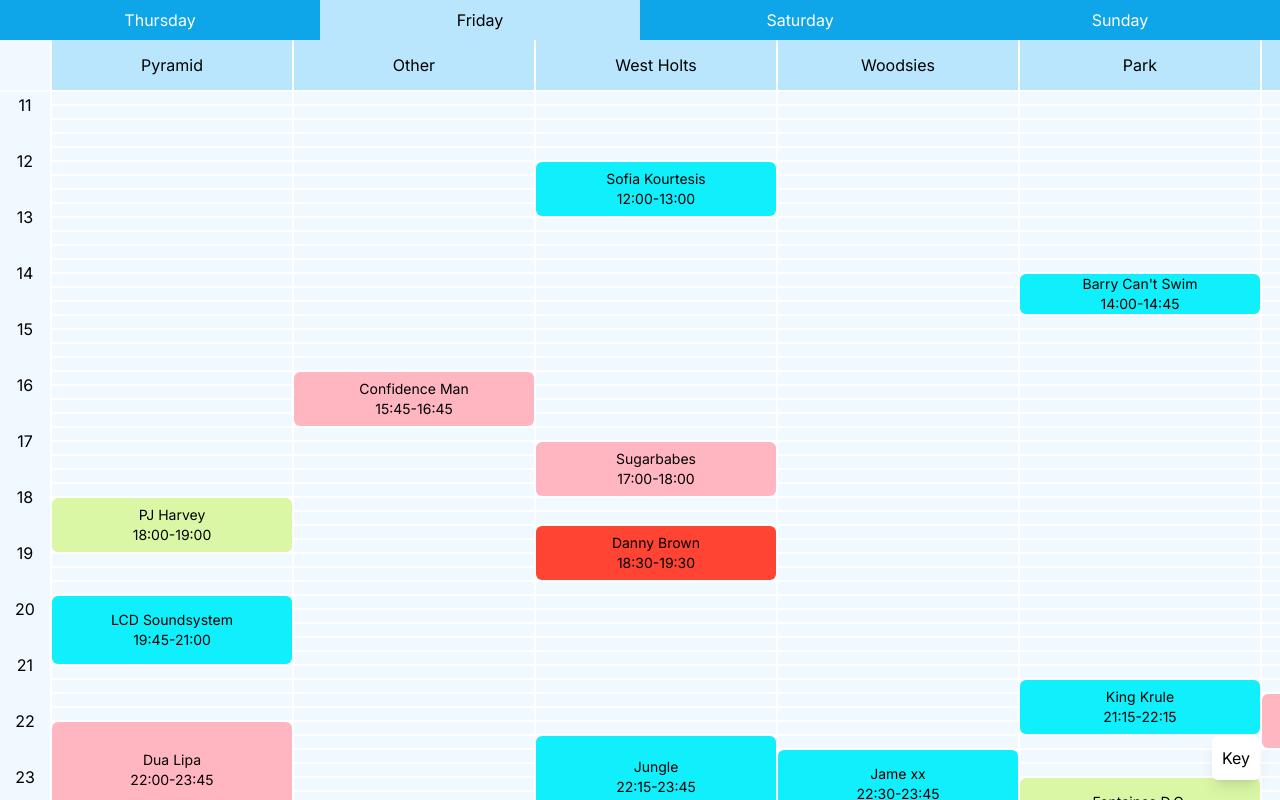
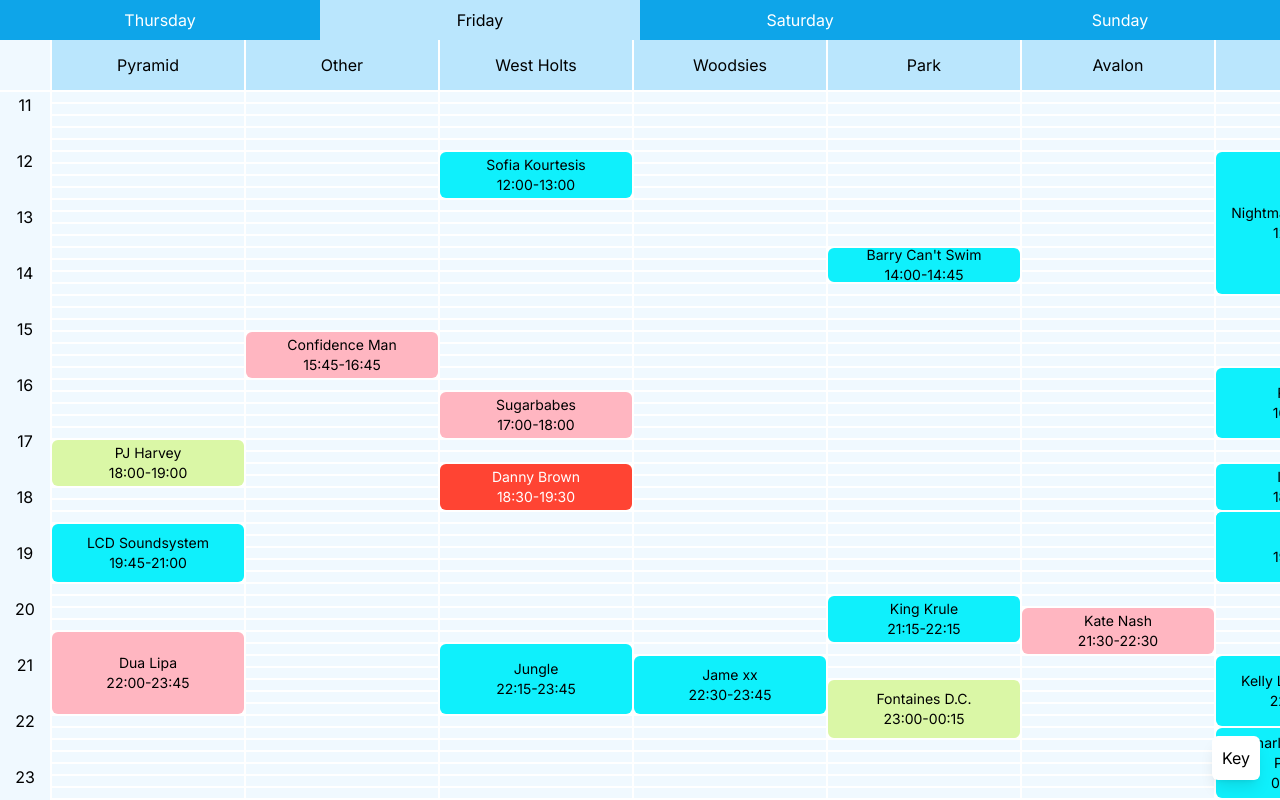
Before and after one commit to Harry-Warner/my-festival, a Next.js app: page /days/friday in a window 1280 px wide. Built offline with nearby package versions, Linux system fonts and the light colour scheme.

Commit message:
Contrast text colour for events

```diff
--- a/src/app/days/[slug]/page.tsx
+++ b/src/app/days/[slug]/page.tsx
@@ -26,8 +26,8 @@
         <NavBar />
         <div className="max-w-screen gap-0.5 overflow-auto" style={{
             display: "grid",
-            gridTemplateColumns: ` 50px repeat(${stages.length}, 240px)`,
-            gridTemplateRows: `50px repeat(${(hours.length * 4) + 1}, 12px)`,
+            gridTemplateColumns: ` 50px repeat(${stages.length}, 192px)`,
+            gridTemplateRows: `50px repeat(${(hours.length * 4) + 1}, 10px)`,
             gridAutoFlow: "column"
         }}>
             {Array.from({ length: ((hours.length * 4) + 1) * (stages.length + 1) }, (_, i) => (
@@ -48,7 +48,7 @@
             </div>
             <div className="sticky col-start-2 flex top-0 gap-0.5" style={{ gridColumnEnd: stages.length }}>
               {stages.map((stage, index) => (
-                  <div  className="bg-sky-200 flex justify-center items-center min-w-60" key={stage}>{stage}</div>
+                  <div  className="bg-sky-200 flex justify-center items-center min-w-48" key={stage}>{stage}</div>
               ))}
             </div>
             {events.map((event) => {
@@ -61,7 +61,7 @@
               const rowEnd = Math.floor((endMinutes === 0 ? endHour : endHour + (endMinutes * (4 / 60))) + 3);
               return (
                 <div style={{ gridColumn: `${stageIndex + 2} / ${stageIndex + 3}`, gridRow: `${rowStart} / ${rowEnd}`, backgroundColor: genreColours[event.genre] }} className="flex justify-center items-center rounded-md" key={event.artist}>
-                    <p className="text-sm text-center">{event.artist} <br /> <span>{event.time}</span></p>
+                    <p style={{color: getTextColour(genreColours[event.genre])}} className="text-sm text-center">{event.artist} <br /> <span>{event.time}</span></p>
                 </div>
               )
             })}
@@ -70,3 +70,18 @@
     </div>
   );
 }
+
+function getTextColour(bgColour: string) {
+  const isHex = /^#[0-9A-F]{6}$/i.test(bgColour);
+  if (!isHex) return "#000000"; // "black
+  var result = /^#?([a-f\d]{2})([a-f\d]{2})([a-f\d]{2})$/i.exec(bgColour);
+  const rgb = result ? {
+    r: parseInt(result[1], 16),
+    g: parseInt(result[2], 16),
+    b: parseInt(result[3], 16)
+  } : null;
+  if (!rgb) return "#000000"; // "black"
+  // Luminance formula from RGB. Photometric/digital ITU BT.709:
+  const luma = 0.2126 * rgb.r + 0.7152 * rgb.g + 0.0722 * rgb.b;
+  return luma > 165 ? "#000" : "#fff";
+}
```
